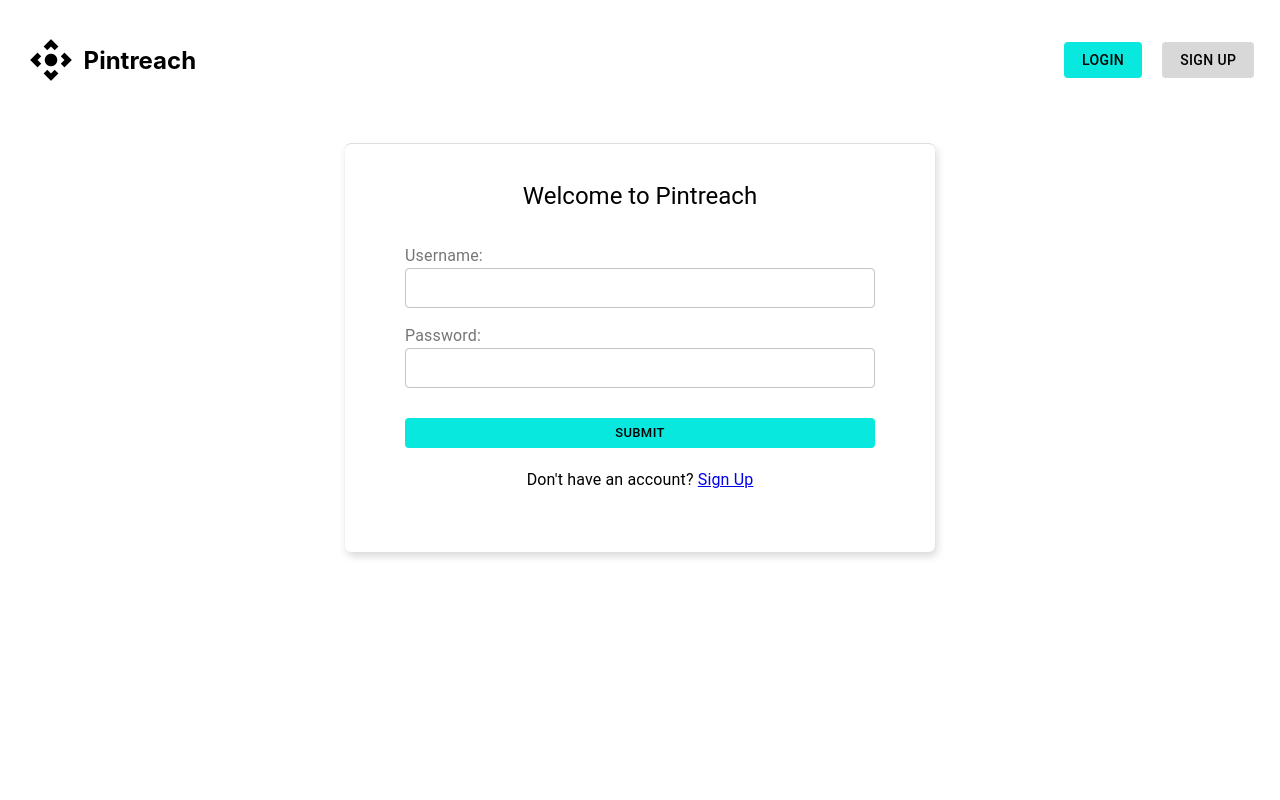
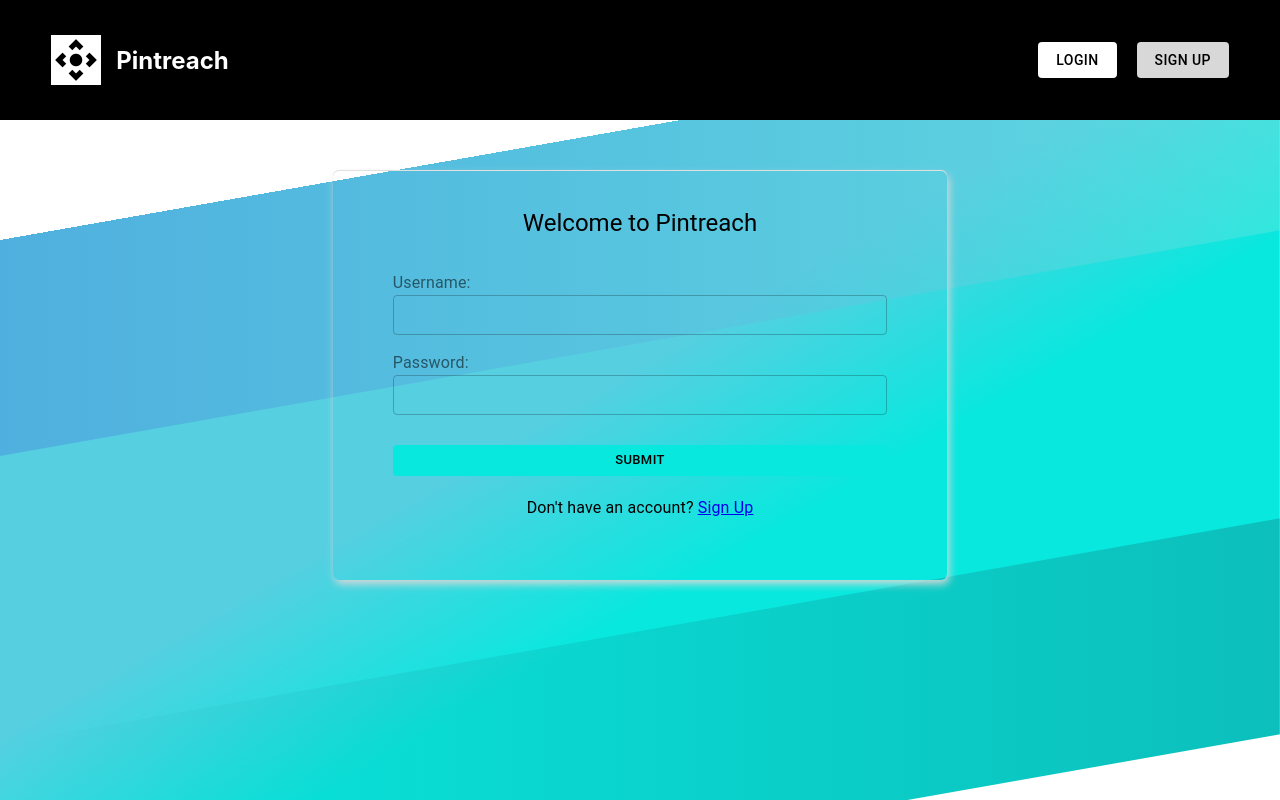
Before and after one commit to laurenthilen/pintreach-context, a React (Create React App) app in the folder client/: page /login in a window 1280 px wide. Built offline with nearby package versions, Linux system fonts and the light colour scheme.

Commit message:
creates background and modifies styling

```diff
--- a/client/src/App.css
+++ b/client/src/App.css
@@ -1,16 +1,61 @@
+.gradient {
+  z-index: -50; /* moves gradients to background */
+  margin-top: 30vh;
+  height: 90vh;
+  background-image: linear-gradient(
+    158deg,
+    rgb(86, 207, 225) 40%,
+    rgb(8, 232, 222) 60%
+  );
+  -webkit-transform: skew(0deg, -10deg);
+  -ms-transform: skew(0deg, -10deg);
+  transform: skew(0deg, -10deg);
+  -webkit-transform-origin: 0 0;
+  -ms-transform-origin: 0 0;
+  transform-origin: 0 0;
+  position: fixed;
+  width: 100%;
+  margin-left: 0;
+}
+
+/* top stripe */
+.gradient-2 {
+  top: 0;
+  right: 0;
+  height: 30%;
+  background-image: linear-gradient(
+    270deg,
+    rgba(107, 231, 222, .4),
+    rgba(78, 168, 222, 0.8)
+  );
+  position: absolute;
+  width: 100%;
+}
+
+.gradient-3 {
+  left: 0;
+  bottom: 0;
+  height: 30%;
+  background-image: linear-gradient(
+    270deg,
+    rgba(21, 97, 109, 0.3),
+    rgba(118, 243, 221, 0)
+  );
+  position: absolute;
+  width: 100%;
+}
+
+body {
+  background-color: black,
+}
+
 .App {
   text-align: center;
-  margin: 2%;
 }
 
 .App-header {
-  background-color: #282c34;
-  min-height: 100vh;
-  display: flex;
-  flex-direction: column;
-  align-items: center;
-  justify-content: center;
-  font-size: calc(10px + 2vmin);
+  background-color: rgb(0, 0, 0);
+  padding: 2% 4%;
   color: white;
 }
 
@@ -102,8 +147,7 @@ nav {
 }
 
 #btn3 {
-  background: rgb(8, 232, 222);
-  color: black;
+  background: white;
   margin-left: 20px;
 }
 
--- a/client/src/App.js
+++ b/client/src/App.js
@@ -4,7 +4,6 @@ import { PrivateRoute } from "./utils/PrivateRoute";
 import { axiosWithAuth } from "./utils/axiosWithAuth";
 import { UserContext } from "./contexts/UserContext";
 import { BoardContext } from "./contexts/BoardContext";
-// import axios from "axios";
 
 import Login from "./components/Login";
 import SignUp from "./components/SignUp";
@@ -63,20 +62,6 @@ function App() {
       fetchBoards();
   }, [isUpdated]);
 
-  // articles
-  // const [articles, setArticles] = useState([]);
-
-  // const getArticles = () => {
-  //   axios
-  //     .get("https://newsapi.org/v2/top-headlines?country=us&apiKey=0aff37691fc248aea950f3992e4004a0")
-  //     .then(res => setArticles(res.data))
-  //     .catch(err => console.log(err));
-  // };
-
-  // useEffect(() => {
-  //   getArticles();
-  // }, [articles]);
-
   const addArticles = (board, article) => {
     axiosWithAuth()
       .post("/articles/article", {
@@ -97,11 +82,15 @@ function App() {
   return (
     <UserContext.Provider value={{ userInfo }}>
       <BoardContext.Provider value = {{ boards, setBoards, fetchBoards, isUpdated, setIsUpdated, articles, addArticles}}>
+        <div className="gradient">
+          <div className="gradient-2" />
+          <div className="gradient-3" />
+        </div>
         <div className="App">
-          <nav>
+          <nav className="App-header">
             <div className="navbar-left">
               <img src={logo} alt="logo" width="50px" height="50px" />
-              <h1 style={{ marginLeft:"8px" }}>Pintreach</h1>
+              <h1 style={{ marginLeft:"15px" }}>Pintreach</h1>
             </div>
             {localStorage.getItem("token") ? (
               <div className="navbar-right">
--- a/client/src/components/Articles.js
+++ b/client/src/components/Articles.js
@@ -109,7 +109,7 @@ function Articles(props){
 
     return (
         <div>
-            <h1>Articles</h1>
+            <h1 style={{ color:"white" }}>Articles</h1>
             <div className="list">
                 {!articles ? (
                     <div />
--- a/client/src/components/theme.js
+++ b/client/src/components/theme.js
@@ -1,4 +1,5 @@
-import { makeStyles } from "@material-ui/core/styles";
+import { makeStyles, createMuiTheme } from "@material-ui/core/styles";
+import { white } from "material-ui/styles/colors";
 
 export const useStyles = makeStyles((theme) => ({
     root: {
```
Also changed, not shown: 1 other file (tests, documents, lock files or other folders).
